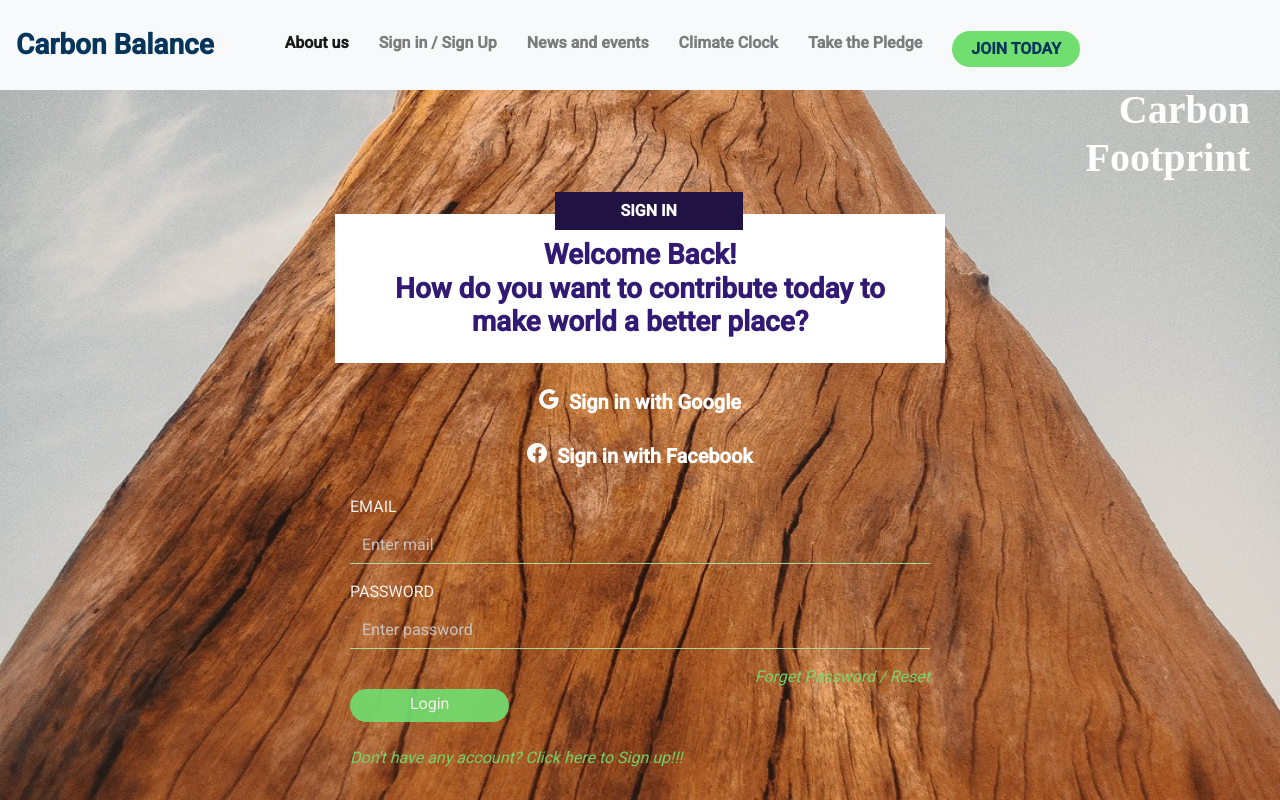
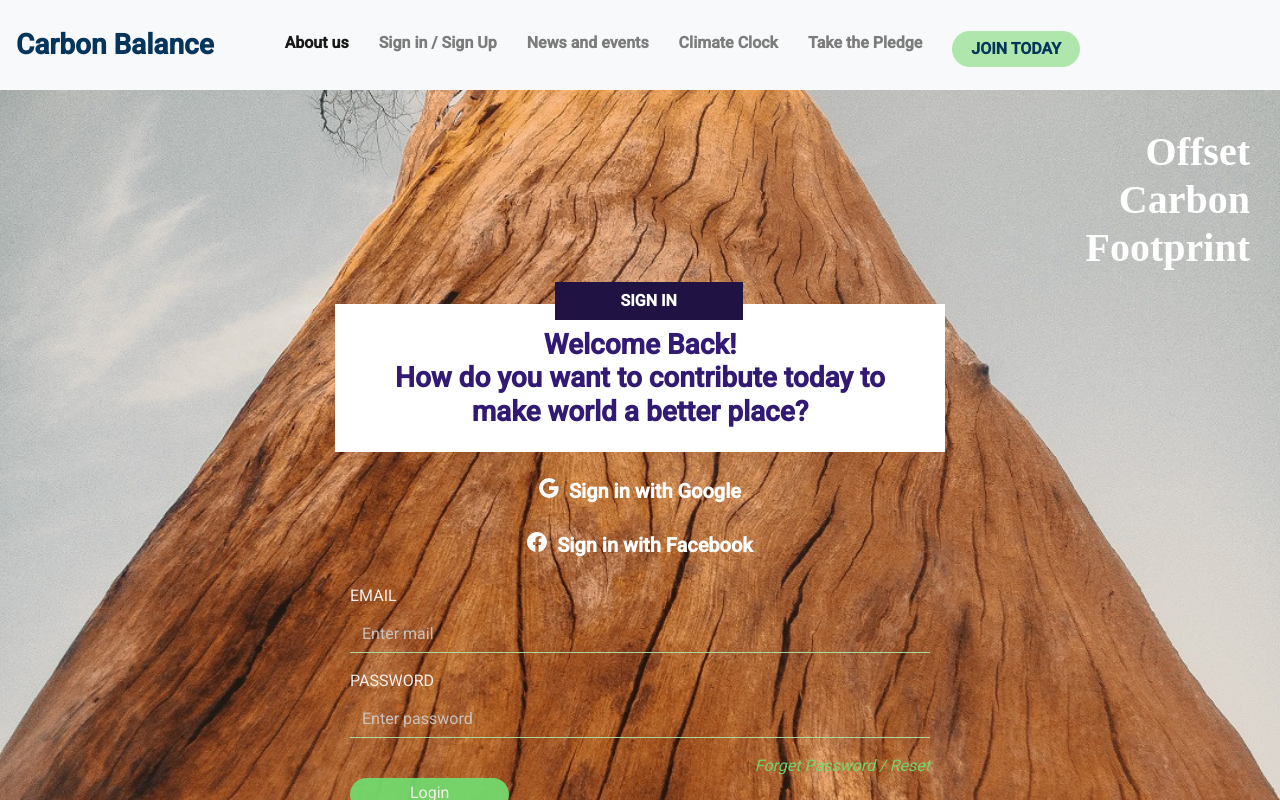
Before and after one commit to ojha-saurabh/Carbon-Balance, an Angular app: page /auth/login in a window 1280 px wide. Built offline with nearby package versions, Linux system fonts and the light colour scheme.

Commit message:
margin changes

```diff
--- a/src/app/app.component.css
+++ b/src/app/app.component.css
@@ -0,0 +1,16 @@
+
+@media only screen  and (min-device-width : 320px) and (max-device-width : 480px) {
+    .body-margin {
+        margin-top: 19%;
+    }
+}
+@media only screen  and (min-width : 768px) {
+    .body-margin {
+        margin-top: 11%;
+    }
+}
+@media only screen  and (min-width : 1224px) {
+    .body-margin {
+        margin-top: 7%;
+    }
+}
--- a/src/app/app.component.html
+++ b/src/app/app.component.html
@@ -1,3 +1,5 @@
 <app-header></app-header>
-<router-outlet></router-outlet>
+<div class="body-margin">
+    <router-outlet></router-outlet>
+</div>
 <app-footer></app-footer>
--- a/src/app/common/header/header.component.css
+++ b/src/app/common/header/header.component.css
@@ -1,5 +1,5 @@
 .text-span{
-    background:rgb(112, 223, 112);
+    background:#AEE6AB;
     border-radius:50px;
     display: inline-block;
     text-align: center;
@@ -29,17 +29,17 @@ header {
   color: #05355A
 }
 
-header {
-  margin-bottom: 10%;
-}
+/* header {
+  margin-bottom: 10% !important;
+} */
 
   @media screen and (max-width: 600px) {
     .navbar-nav{
         text-align: center;
     }
-    header {
+    /* header {
       margin-bottom: 10%;
-    }
+    } */
   }
 
   @media screen and (min-width: 601px) {
```
